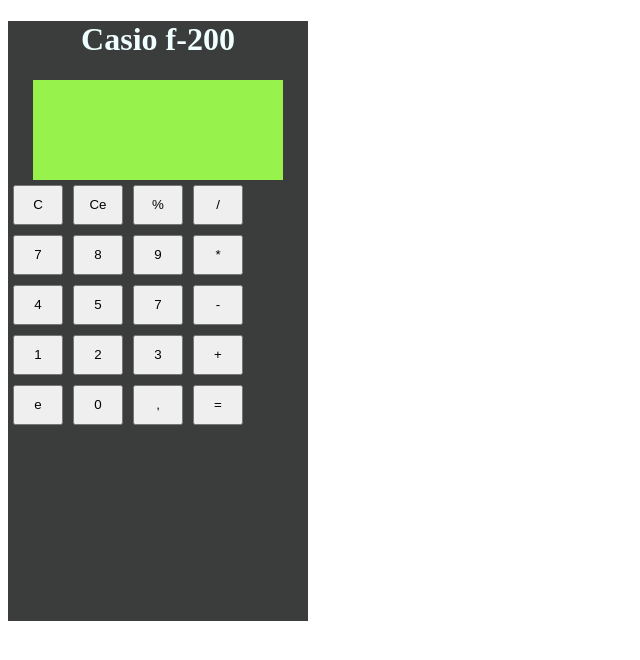
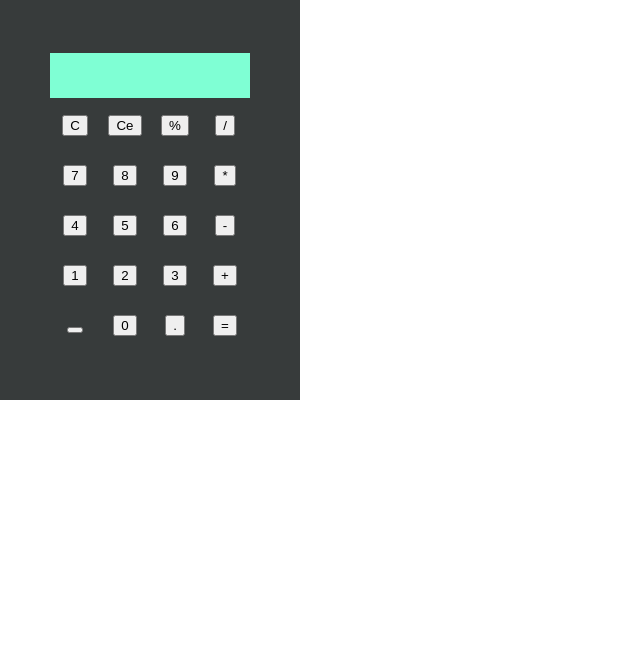
Before and after one commit to juandejunin/calculadora, a plain HTML site: page index.html in a window 1280 px wide. Shown: the whole page, without its empty margins (0-640 px from the left). Drawn offline with Linux system fonts and the light colour scheme.

Commit message:
feat: grid

```diff
--- a/estilos.css
+++ b/estilos.css
@@ -1,21 +1,81 @@
-.contenedor{
-    background-color: rgb(59, 60, 60);
+html, body, div, span, applet, object, iframe,
+h1, h2, h3, h4, h5, h6, p, blockquote, pre,
+a, abbr, acronym, address, big, cite, code,
+del, dfn, em, img, ins, kbd, q, s, samp,
+small, strike, strong, sub, sup, tt, var,
+b, u, i, center,
+dl, dt, dd, ol, ul, li,
+fieldset, form, label, legend,
+table, caption, tbody, tfoot, thead, tr, th, td,
+article, aside, canvas, details, embed,
+figure, figcaption, footer, header, hgroup,
+menu, nav, output, ruby, section, summary,
+time, mark, audio, video {
+	margin: 0;
+	padding: 0;
+	border: 0;
+	font-size: 100%;
+	font: inherit;
+	vertical-align: baseline;
+}
+/* HTML5 display-role reset for older browsers */
+article, aside, details, figcaption, figure,
+footer, header, hgroup, menu, nav, section {
+	display: block;
+}
+body {
+	line-height: 1;
+}
+ol, ul {
+	list-style: none;
+}
+blockquote, q {
+	quotes: none;
+}
+blockquote:before, blockquote:after,
+q:before, q:after {
+	content: '';
+	content: none;
+}
+table {
+	border-collapse: collapse;
+	border-spacing: 0;
+}
+
+/* mis estilos */
+
+body{
+    height: 100%;
+    width: 100%;
+}
+.grid{
+    display: grid;
+
+    grid-template-columns: 50px 50px 50px 50px ;
+    grid-template-rows: 50px 50px 50px 50px 50px 50px;
+    background-color: rgb(55, 59, 59);
     width: 300px;
-    height: 600px;
+    height: 400px;
+    /* grid-gap: 5px 10px; */
+    justify-content: center;
+    align-content: center;
+    /* padding: 3%; */
+    justify-items: center;
+    align-items: center;
 }
-.titulo{
-    text-align: center;
-    color:azure
+
+
+
+
+.pantalla{
+    grid-column-start: 1;
+    grid-column-end: 5;
+    background-color: aquamarine;
+    height: 90%;
+    width: 100%;
+
 }
-#pantalla{
-    width: 250px;
-    height: 100px;
-    background-color: rgb(151, 243, 76);
 
-    margin: auto;
+button{
+    background-color: none;
 }
-button{
-    width: 50px;
-    height: 40px;
-    margin: 5px;
-}
--- a/index.html
+++ b/index.html
@@ -10,25 +10,28 @@
 </head>
 
 <body>
-    <div class="contenedor">
-        <h1 class=" titulo">Casio f-200</h1>
-        <div id="pantalla">
-
-        </div>
-        <div>
-            <button>C</button><button>Ce</button><button>%</button><button>/</button>
-        </div>
-        <div>
-            <button>7</button><button>8</button><button>9</button><button>*</button>
-        </div>    <div>
-            <button>4</button><button>5</button><button>7</button><button>-</button>
-        </div>
-        <div>
-            <button>1</button><button>2</button><button>3</button><button>+</button>
-        </div>
-        <div>
-            <button>e</button><button>0</button><button>,</button><button>=</button>
-        </div>
+    <div class="grid">
+        <div class="pantalla"></div>
+        <div class="boton"><button>C</button></div>
+        <div class="boton"><button>Ce</button></div>
+        <div class="boton"><button>%</button></div>
+        <div class="boton"><button>/</button></div>
+        <div class="boton"><button>7</button></div>
+        <div class="boton"><button>8</button></div>
+        <div class="boton"><button>9</button></div>
+        <div class="boton"><button>*</button></div>
+        <div class="boton"><button>4</button></div>
+        <div class="boton"><button>5</button></div>
+        <div class="boton"><button>6</button></div>
+        <div class="boton"><button>-</button></div>
+        <div class="boton"><button>1</button></div>
+        <div class="boton"><button>2</button></div>
+        <div class="boton"><button>3</button></div>
+        <div class="boton"><button>+</button></div>
+        <div class="boton"><button></button></div>
+        <div class="boton"><button>0</button></div>
+        <div class="boton"><button>.</button></div>
+        <div class="boton"><button>=</button></div>
 
     </div>
 
```
